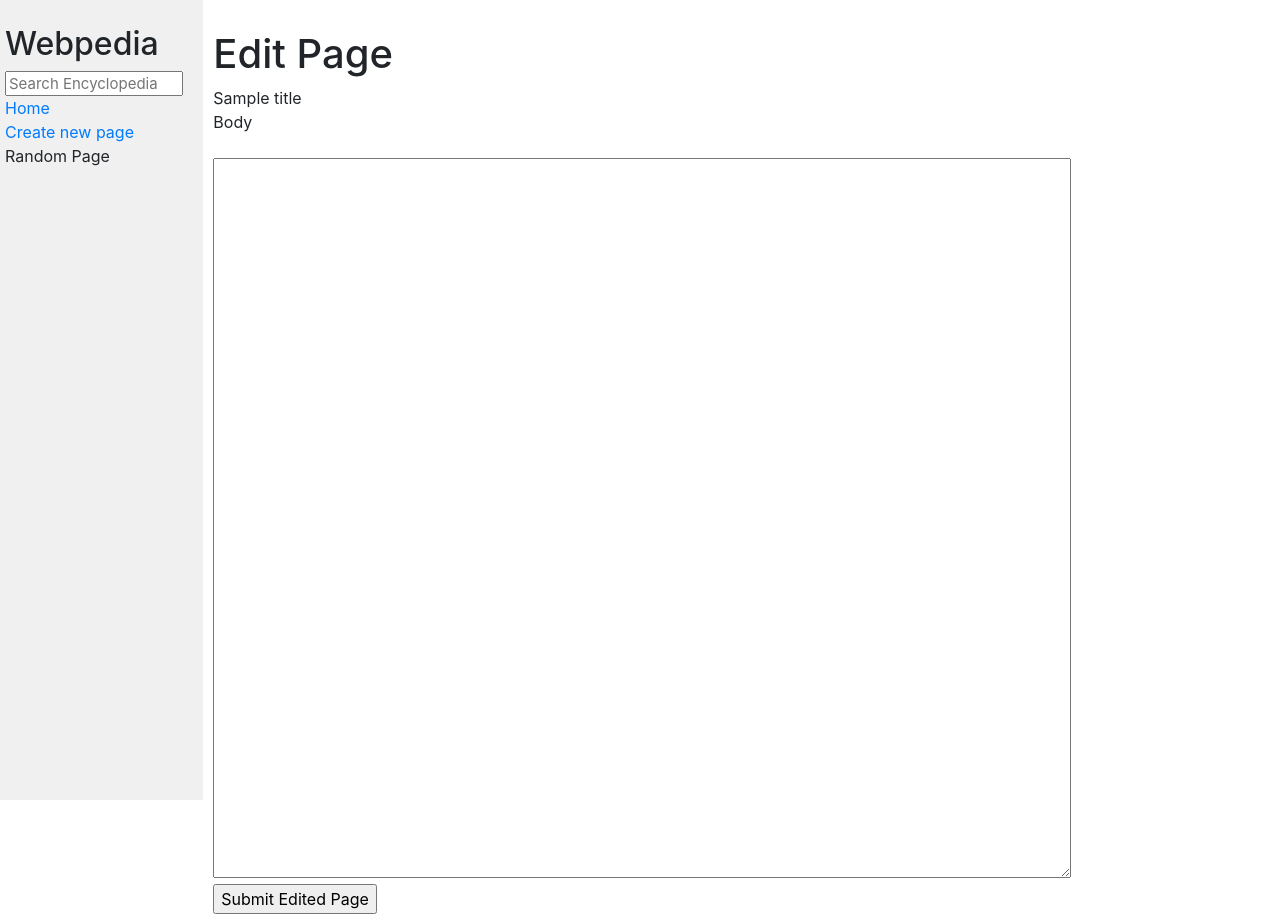
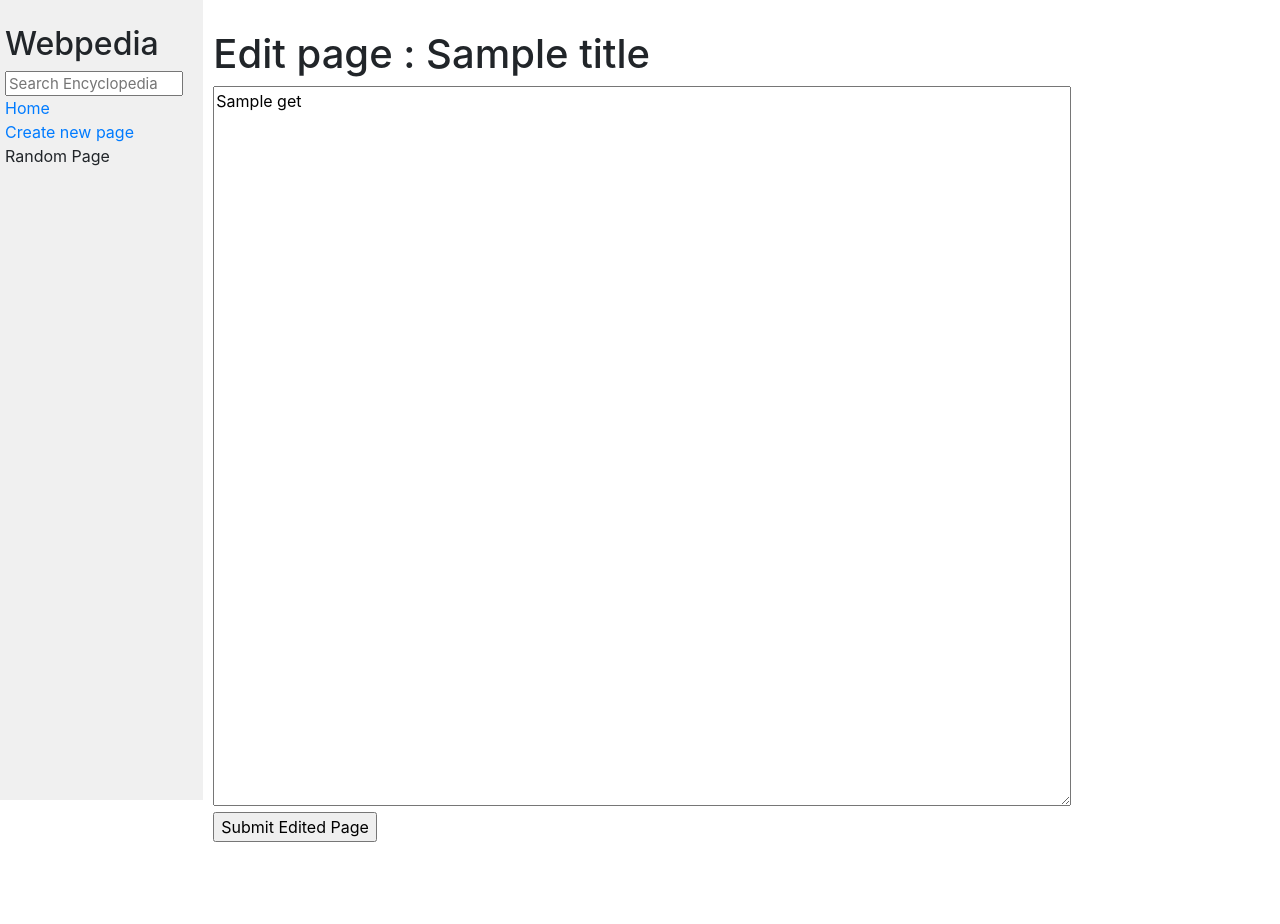
Before and after one commit to Marwanishere/Wiki, a Django app: template encyclopedia/templates/encyclopedia/editfile.html in a window 1280 px wide. After the commit the page ends 842 px from the top, so only its background shows below. Run offline with Django 3.2, Linux system fonts and the light colour scheme; the template is opened without the code that fills it: most values are stand-ins (such as "Sample title", 1, 10 or a date in 2020); some libraries are stand-ins or nearby versions.

Commit message:
trying to get text back into textbox

```diff
--- a/encyclopedia/templates/encyclopedia/editfile.html
+++ b/encyclopedia/templates/encyclopedia/editfile.html
@@ -2,14 +2,13 @@
 
 {% block body %}
 
-  <h1>Edit Page</h1>
+  <h1>Edit page : {{ title }}</h1>
       <!-- format of form below adapted from www.w3schools.com -->
-      <form action="/editfile" method="POST">
+      <form action="/editfile" method="POST" action="{% url 'get' %}">
           {% csrf_token %}
           <!-- below two lines made with cs50.ai chatbot assistance -->
-            {{ title }}
-          <p><label for="editpage">Body</label></p>
-          <textarea id="editpage" name="editpage" rows="2" cols ="5"> </textarea><br>
+          <input type="hidden" name="title" value="{{ title }}">
+          <textarea id="editpage" name="editpage" rows="2" cols ="5">{{ get }}</textarea><br>
           <input type="submit" value="Submit Edited Page">
 
       </form>
--- a/encyclopedia/templates/encyclopedia/get.html
+++ b/encyclopedia/templates/encyclopedia/get.html
@@ -10,6 +10,7 @@
     <!-- following line taken and adapted from bootstrap online library -->
         <form method="POST" action="{% url 'editfile' %}">
             {% csrf_token %}
+            <input type="hidden" name="get" value="{{ get }}">
             <input type="hidden" name="title" value="{{ title }}">
             <input type="submit" value="Edit page" class="btn btn-primary">
         </form>
```
Also changed, not shown: encyclopedia/views.py (+12 -7 lines).
